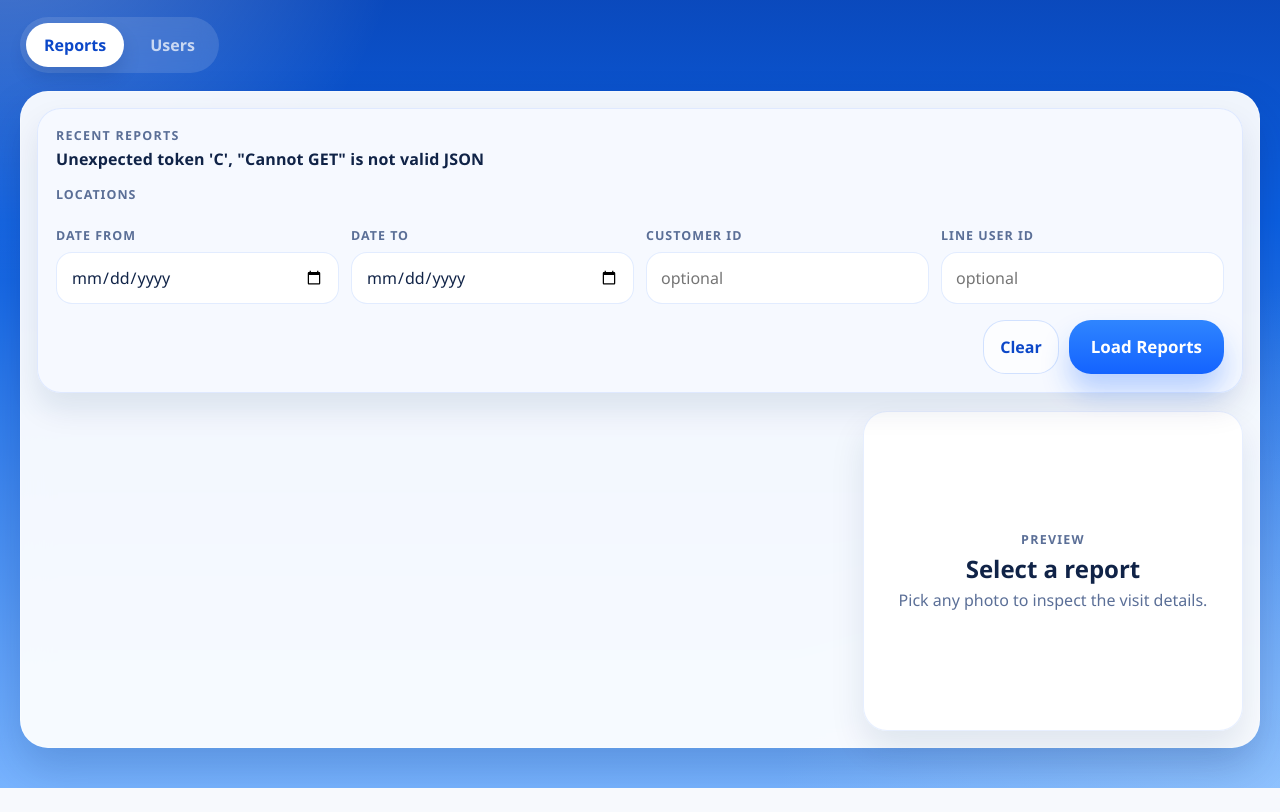
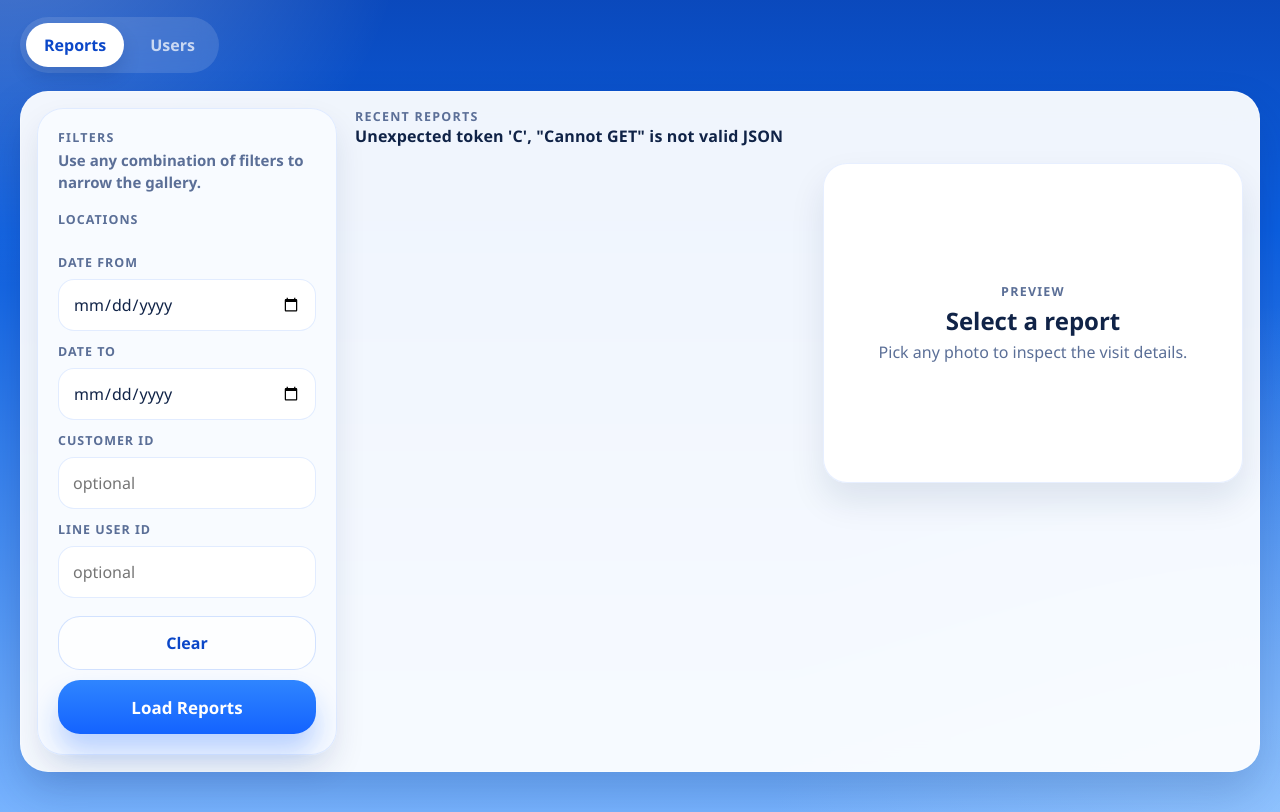
Before and after one commit to winvt/snow-ai-v1, a Flask app: template delivery_app/templates/admin.html in a window 1280 px wide. Shown: the part 126-938 px from the top of the page. Before the commit the page ends 914 px from the top, so only its background shows below. Run offline with Flask 3, Linux system fonts and the light colour scheme; the template is opened without the code that fills it, so the values that code supplies are empty.

Commit message:
Improve report browsing in admin

```diff
--- a/delivery_app/static/delivery.css
+++ b/delivery_app/static/delivery.css
@@ -1328,3 +1328,169 @@
         grid-template-columns: 1fr minmax(280px, 340px);
     }
 }
+
+.report-shell {
+    display: grid;
+    gap: 18px;
+}
+
+.report-sidebar {
+    min-width: 0;
+}
+
+.report-content {
+    min-width: 0;
+    display: grid;
+    gap: 16px;
+}
+
+.report-content-head {
+    display: flex;
+    align-items: end;
+    justify-content: space-between;
+    gap: 12px;
+}
+
+.report-toolbar {
+    position: static;
+    gap: 18px;
+    padding: 20px;
+    border-radius: 26px;
+    background: rgba(248, 251, 255, 0.94);
+}
+
+.report-sidebar-copy {
+    color: var(--muted);
+    font-size: 0.94rem;
+    line-height: 1.45;
+    font-weight: 600;
+}
+
+.sidebar-checklist {
+    display: grid;
+    gap: 10px;
+    max-height: 340px;
+    overflow: auto;
+    padding-right: 4px;
+}
+
+.sidebar-check {
+    position: relative;
+    display: grid;
+}
+
+.sidebar-check input {
+    position: absolute;
+    opacity: 0;
+    inset: 0;
+}
+
+.sidebar-check span {
+    display: flex;
+    align-items: center;
+    gap: 12px;
+    min-height: 48px;
+    padding: 0 14px 0 44px;
+    border-radius: 16px;
+    border: 1px solid rgba(20, 99, 255, 0.12);
+    background: #fff;
+    color: var(--ink);
+    font-size: 0.94rem;
+    font-weight: 700;
+    line-height: 1.25;
+    transition: border-color 120ms ease, background 120ms ease, box-shadow 120ms ease;
+}
+
+.sidebar-check span::before {
+    content: "";
+    position: absolute;
+    left: 14px;
+    width: 18px;
+    height: 18px;
+    border-radius: 6px;
+    border: 2px solid rgba(20, 99, 255, 0.24);
+    background: #f3f7ff;
+    box-sizing: border-box;
+}
+
+.sidebar-check input:checked + span {
+    border-color: rgba(20, 99, 255, 0.26);
+    background: #eef5ff;
+    box-shadow: inset 0 0 0 1px rgba(20, 99, 255, 0.08);
+}
+
+.sidebar-check input:checked + span::before {
+    border-color: var(--accent);
+    background: linear-gradient(180deg, #2f85ff, var(--accent));
+    box-shadow: inset 0 0 0 4px #fff;
+}
+
+.toolbar-fields {
+    grid-template-columns: 1fr;
+}
+
+.toolbar-actions {
+    grid-template-columns: 1fr;
+}
+
+.toolbar-actions .primary-button,
+.toolbar-actions .ghost-button {
+    width: 100%;
+}
+
+.report-layout {
+    gap: 16px;
+}
+
+.report-feed {
+    padding: 4px 0;
+}
+
+.report-feed-actions {
+    display: flex;
+    justify-content: center;
+    margin-top: 18px;
+}
+
+.report-feed-actions .ghost-button {
+    min-width: 180px;
+}
+
+.report-photo-grid {
+    grid-template-columns: repeat(auto-fill, minmax(240px, 1fr));
+    gap: 16px;
+}
+
+.report-drawer {
+    min-width: 0;
+}
+
+@media (min-width: 900px) {
+    .report-shell {
+        grid-template-columns: 300px minmax(0, 1fr);
+        align-items: start;
+    }
+
+    .report-sidebar {
+        position: sticky;
+        top: 12px;
+    }
+
+    .report-photo-grid {
+        grid-template-columns: repeat(auto-fill, minmax(250px, 1fr));
+    }
+}
+
+@media (min-width: 1280px) {
+    .report-layout {
+        grid-template-columns: minmax(0, 1fr) 420px;
+    }
+
+    .report-drawer {
+        top: 24px;
+    }
+
+    .report-photo-grid {
+        grid-template-columns: repeat(auto-fill, minmax(260px, 1fr));
+    }
+}
--- a/delivery_app/templates/admin.html
+++ b/delivery_app/templates/admin.html
@@ -23,14 +23,16 @@
 
         <section id="admin-tab-reports" class="admin-tab-panel">
             <section class="panel report-workspace">
+                <div class="report-shell">
+                    <aside class="report-sidebar">
                         <form id="admin-filters" class="report-toolbar">
                             <div class="report-toolbar-copy">
-                        <p class="toolbar-label">Recent reports</p>
-                        <div id="admin-status">Loading reports...</div>
+                                <p class="toolbar-label">Filters</p>
+                                <div class="report-sidebar-copy">Use any combination of filters to narrow the gallery.</div>
                             </div>
                             <label class="field admin-location-field">
                                 <span>Locations</span>
-                        <div id="location-ids" class="chip-filter-grid"></div>
+                                <div id="location-ids" class="sidebar-checklist"></div>
                             </label>
                             <div class="toolbar-fields">
                                 <label class="field">
@@ -55,10 +57,21 @@
                                 <button class="primary-button" type="submit">Load Reports</button>
                             </div>
                         </form>
+                    </aside>
 
+                    <section class="report-content">
+                        <div class="report-content-head">
+                            <div>
+                                <p class="toolbar-label">Recent reports</p>
+                                <div id="admin-status">Loading reports...</div>
+                            </div>
+                        </div>
                         <div class="report-layout">
                             <section class="report-feed">
                                 <div id="report-grid" class="report-grid report-photo-grid"></div>
+                                <div class="report-feed-actions">
+                                    <button class="ghost-button hidden" id="load-older-reports" type="button">Load Older</button>
+                                </div>
                             </section>
                             <aside id="report-drawer" class="report-drawer is-empty">
                                 <div class="drawer-empty">
@@ -67,6 +80,8 @@
                                     <p>Pick any photo to inspect the visit details.</p>
                                 </div>
                             </aside>
+                        </div>
+                    </section>
                 </div>
             </section>
         </section>
```
Also changed, not shown: delivery_app/main.py (+16 -11 lines), delivery_app/repository.py (+38 -8 lines), delivery_app/static/admin.js (+64 -7 lines), tests/test_delivery_api.py (+56 -1 lines). Lines whose indentation alone changed are shown as unchanged.
